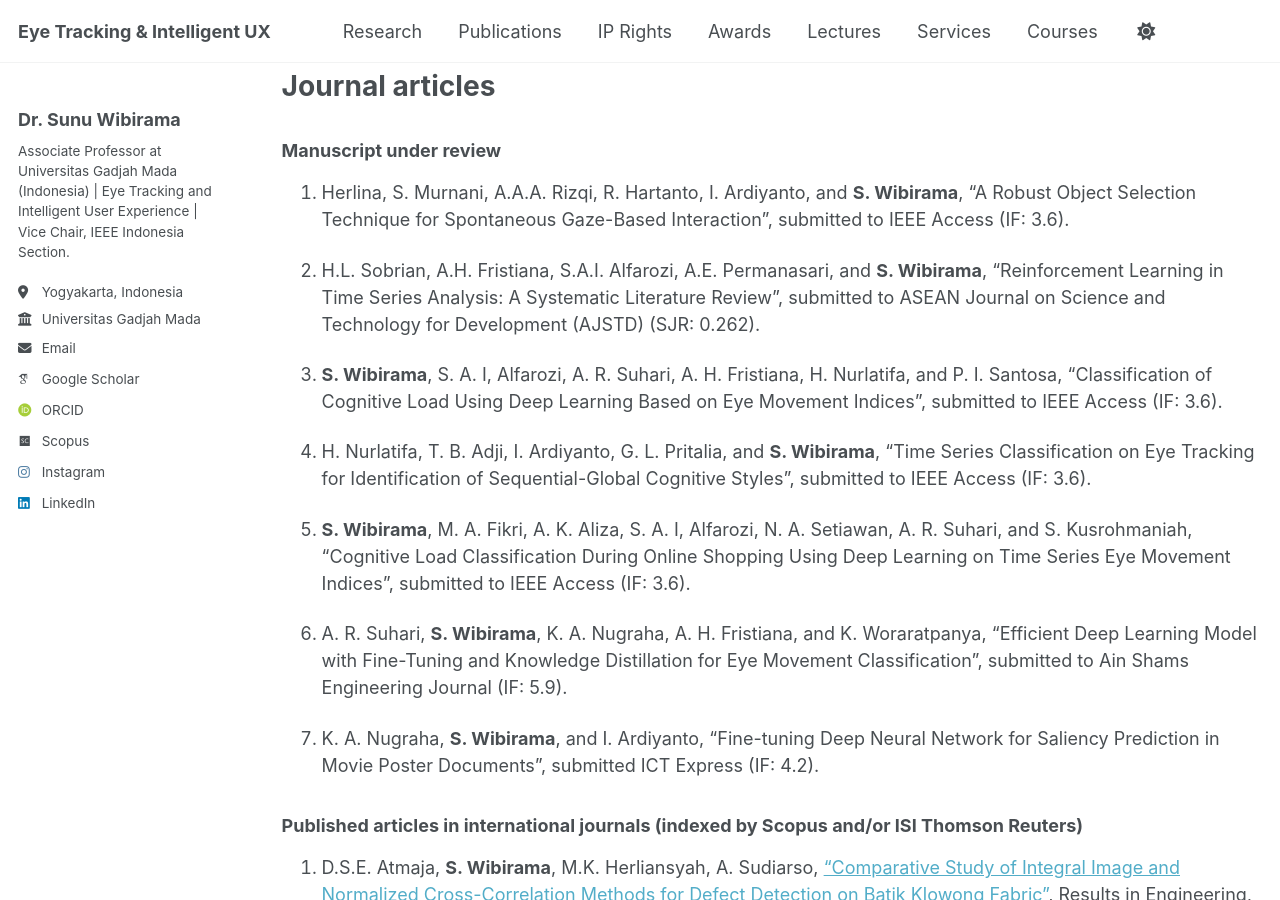
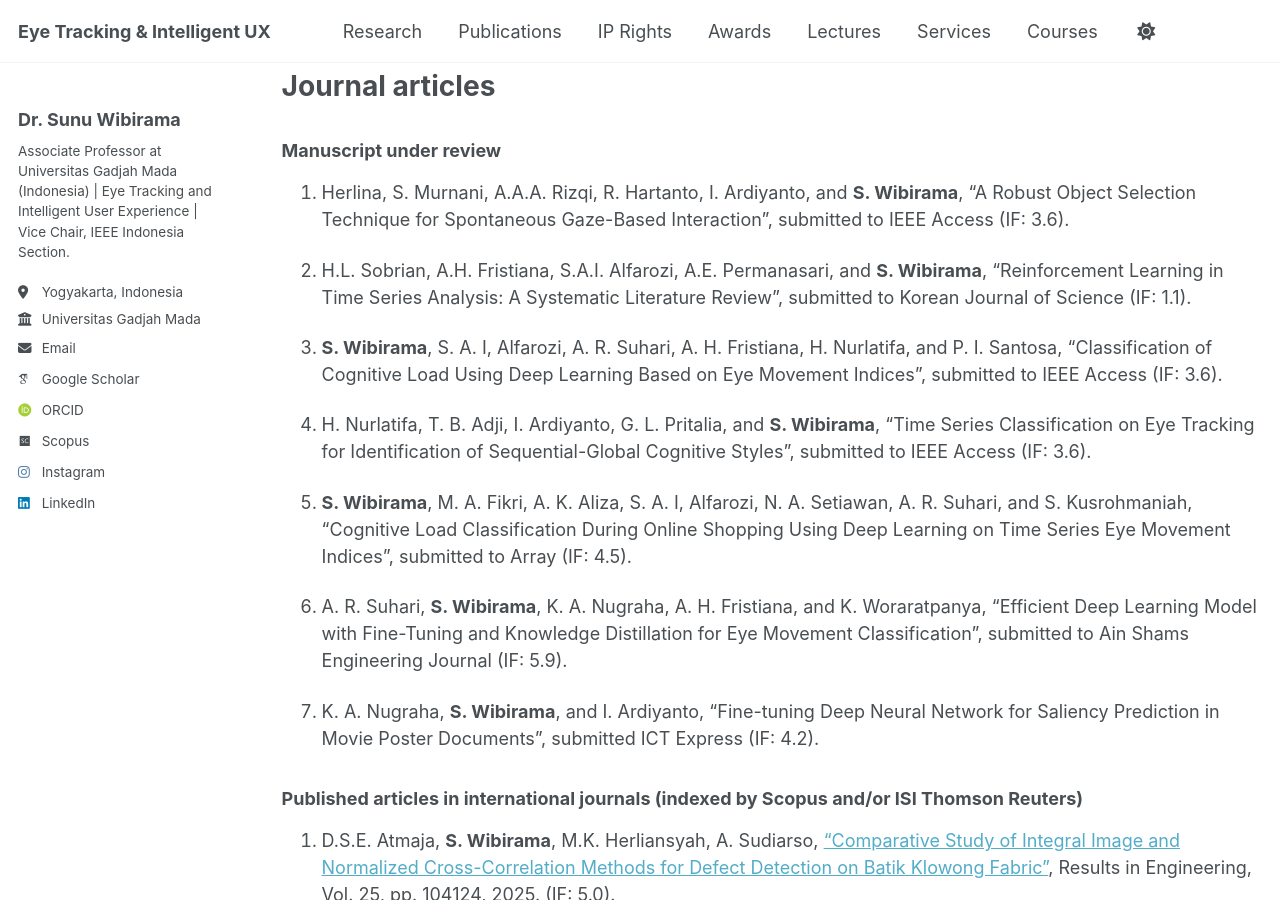
Before and after one commit to wibirama/wibirama.github.io, a Jekyll site: the page built from _pages/allpublications.md, in a window 1280 px wide and 900 px high, scrolled down 284 px. Built offline with Jekyll 4.4.1, drawn with Linux system fonts in a browser that asks for light colours; emoji names are drawn with the system emoji font; some web fonts are replaced; a script that is not in the unit is left out.

Commit message:
Update allpublications.md
Adding information for on-going peer-reviewed papers

```diff
--- a/_pages/allpublications.md
+++ b/_pages/allpublications.md
@@ -19,13 +19,13 @@ Journal articles
 ### Manuscript under review
 1. Herlina, S. Murnani, A.A.A. Rizqi, R. Hartanto, I. Ardiyanto, and **S. Wibirama**, "A Robust Object Selection Technique for Spontaneous Gaze-Based Interaction", submitted to IEEE Access (IF: 3.6).
 
-2. H.L. Sobrian, A.H. Fristiana, S.A.I. Alfarozi, A.E. Permanasari, and **S. Wibirama**, "Reinforcement Learning in Time Series Analysis: A Systematic Literature Review", submitted to ASEAN Journal on Science and Technology for Development (AJSTD) (SJR: 0.262).
+2. H.L. Sobrian, A.H. Fristiana, S.A.I. Alfarozi, A.E. Permanasari, and **S. Wibirama**, "Reinforcement Learning in Time Series Analysis: A Systematic Literature Review", submitted to Korean Journal of Science (IF: 1.1).
 
 3. **S. Wibirama**, S. A. I, Alfarozi, A. R. Suhari, A. H. Fristiana, H. Nurlatifa, and P. I. Santosa, "Classification of Cognitive Load Using Deep Learning Based on Eye Movement Indices", submitted to IEEE Access (IF: 3.6).
 
 4. H. Nurlatifa, T. B. Adji, I. Ardiyanto, G. L. Pritalia, and **S. Wibirama**, "Time Series Classification on Eye Tracking for Identification of Sequential-Global Cognitive Styles", submitted to IEEE Access (IF: 3.6).
 
-6. **S. Wibirama**, M. A. Fikri, A. K. Aliza, S. A. I, Alfarozi, N. A. Setiawan, A. R. Suhari, and S. Kusrohmaniah, "Cognitive Load Classification During Online Shopping Using Deep Learning on Time Series Eye Movement Indices", submitted to IEEE Access (IF: 3.6).
+6. **S. Wibirama**, M. A. Fikri, A. K. Aliza, S. A. I, Alfarozi, N. A. Setiawan, A. R. Suhari, and S. Kusrohmaniah, "Cognitive Load Classification During Online Shopping Using Deep Learning on Time Series Eye Movement Indices", submitted to Array (IF: 4.5).
 
 7. A. R. Suhari, **S. Wibirama**, K. A. Nugraha, A. H. Fristiana, and K. Woraratpanya, "Efficient Deep Learning Model with Fine-Tuning and Knowledge Distillation for Eye Movement Classification", submitted to Ain Shams Engineering Journal (IF: 5.9).
 
```
